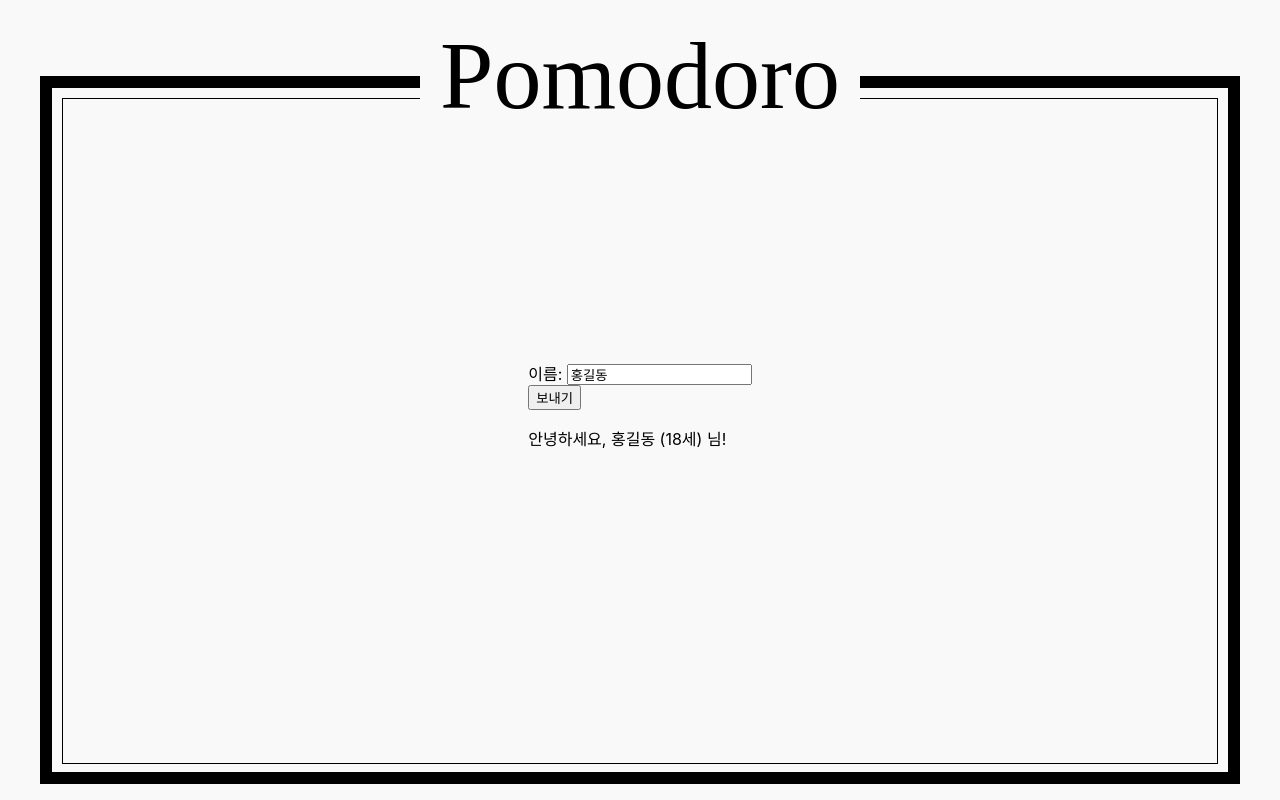
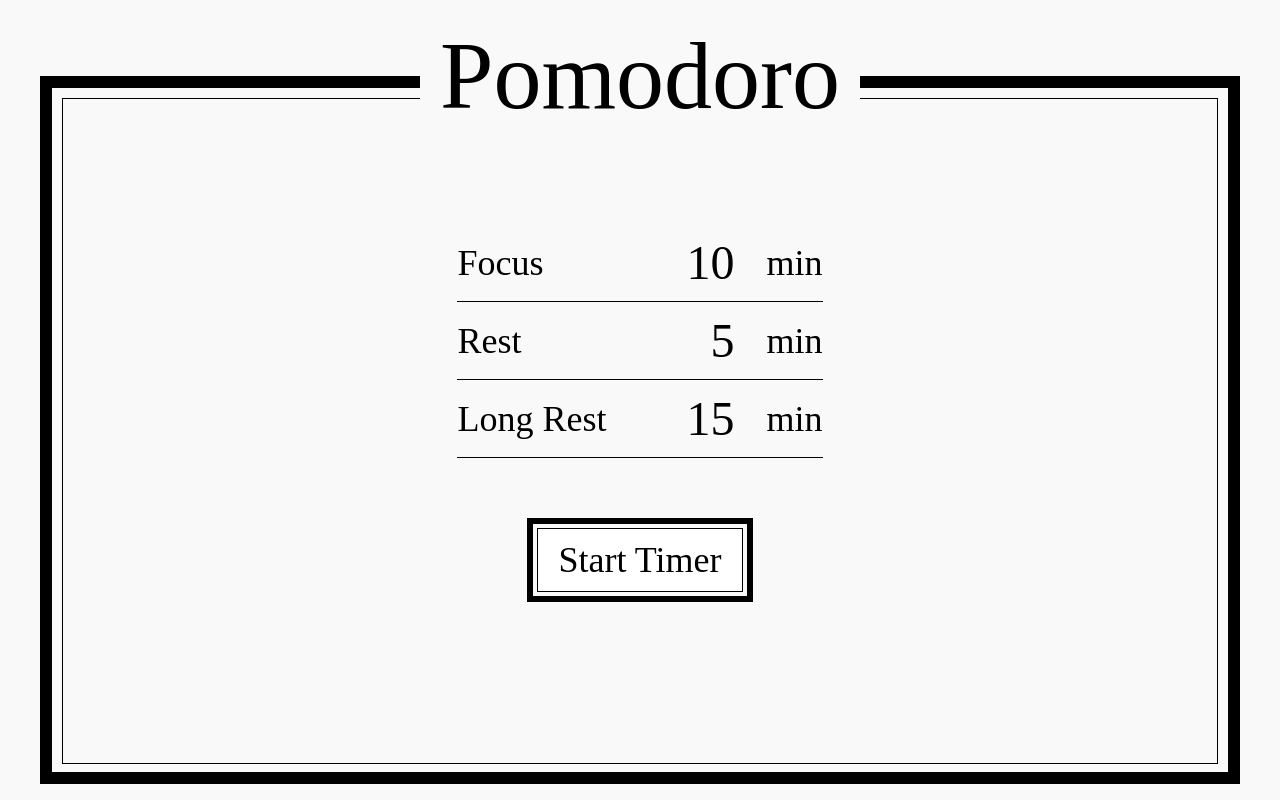
Before and after one commit to uuranus/pomodoro, a React (Create React App) app: page / in a window 1280 px wide. Built offline with nearby package versions, Linux system fonts and the light colour scheme.

Commit message:
feat: 폼 데이터 입력받고 타이머 시작

```diff
--- a/src/App.js
+++ b/src/App.js
@@ -10,9 +10,15 @@ import StateForm from './Form';
 function App() {
 
   const modes = ["Focus", "Rest", "Focus", "Rest", "Focus", "Rest", "Focus", "Long Rest"];
-  const times = [10, 5, 10, 5, 10, 5, 10, 15];
+  const [timeSettings, setTimeSettings] = useState([
+    { label: "Focus", value: 10, unit: "min" },
+    { label: "Rest", value: 5, unit: "min" },
+    { label: "Long Rest", value: 15, unit: "min" },
+  ]);
 
   const [currentMode, setCurrentMode] = useState(0);
+
+  const [isTimerRunning, setIsTimerRunning] = useState(false);
 
   const handleTimerEnd = () => {
     setCurrentMode((prevMode) => {
@@ -24,15 +30,31 @@ function App() {
     });
   };
 
+  const startTimer = (timeSettings) => {
+    console.log("Timer started with settings:", timeSettings);
+    // 타이머 로직 시작
+    setTimeSettings(timeSettings); // 새로운 시간 설정 저장
+    setIsTimerRunning(true); // 타이머 실행 상태로 변경
+  };
+
   return (
     <PomodoroContainer>
       <TitleLine >Pomodoro</TitleLine>
       <Title>Pomodoro</Title>
       <Frame>
         <ThinFrame>
-          <StateForm/>
-          {/* <Timer mode={modes[currentMode]} initialSeconds={times[currentMode]} onTimerEnd={handleTimerEnd} />
-          <Phases mode={currentMode} /> */}
+          {isTimerRunning ? (
+            <React.Fragment>
+              <Timer
+                mode={modes[currentMode]}
+                initialSeconds={timeSettings.find((setting) => setting.label === modes[currentMode])?.value ?? 0}
+                onTimerEnd={handleTimerEnd}
+              />
+              <Phases mode={currentMode} />
+            </React.Fragment>
+          ) : (
+            <StateForm onStartTimer={startTimer} />
+          )}
         </ThinFrame>
       </Frame>
     </PomodoroContainer>
--- a/src/Form.js
+++ b/src/Form.js
@@ -1,37 +1,151 @@
-import {useState } from 'react';
+import React, { useState } from "react";
+import styled from "styled-components";
 
-export default function StateForm(){
-    const [form, setForm] = useState({
-        name: '홍길동',
-        age: 18
-    });
+export default function StateForm({onStartTimer}) {
+  const [timeSettings, setTimeSettings] = useState([
+    { label: "Focus", value: 10, unit: "min" },
+    { label: "Rest", value: 5, unit: "min" },
+    { label: "Long Rest", value: 15, unit: "min" },
+  ]);
 
-    const handleForm = e =>{
-        setForm({
-            ...FormData,
-            [e.target.name]: e.target.value
-        });
-    }
+  const handleInputChange = (index, newValue) => {
+    const updatedSettings = timeSettings.map((time, i) =>
+      i === index ? { ...time, value: newValue } : time
+    );
+    setTimeSettings(updatedSettings);
+  };
 
-    const show= () =>{
-        console.log(`안녕하세요, ${form.name} (${form.age}세) 님!`);
-    };
+  const handleButton = () => {
+    onStartTimer(timeSettings);
+  };
 
-    return (
-        <form>
-            <div>
-                <label htmlFor = "name">이름: </label>
-                <input id = "name" name = "name" type = "text"
-                onChange = {handleForm} value = {form.name}/>
-            </div>
+  return (
+    <FormContainer>
+      <TimeTable>
+        {timeSettings.map((time, index) => (
+          <React.Fragment key={index}>
+            <TimeRow>
+              <TimeLabel>{time.label}</TimeLabel>
+              <TimeValue>
+                <TimeInput
+                  type = "number"
+                  value = {time.value}
+                  max = {999}
+                  size = {3}
+                  onChange={(e) => {
+                    const newValue = e.target.value;
+                    if (newValue.length <= 3) { // 최대 3자리까지 허용
+                      handleInputChange(index, parseInt(newValue, 10) || 0);
+                    }
+                  }}
+                />
+                <TimeUnit>{time.unit}</TimeUnit>
+              </TimeValue>
+            </TimeRow>
+            {index < timeSettings.length && <Separator />}
+          </React.Fragment>
+        ))}
+      </TimeTable>
+      <ButtonFrame>
+        <StartButton onClick = {handleButton}>Start Timer</StartButton>
+      </ButtonFrame>
+    </FormContainer>
+  );
+}
 
-            <div>
-                <button type = "button" onClick = {show}>
-                    보내기
-                </button>
-            </div>
+const FormContainer = styled.div`
+  margin: 0 auto;
+  display: flex;
+  flex-direction: column;
+  justify-content: center;
+  align-items: center;
+`;
 
-            <p>안녕하세요, {form.name} ({form.age}세) 님!</p>
-        </form>
-    );
-}
+const TimeTable = styled.div`
+  flex: 1;
+`;
+
+const TimeRow = styled.div`
+  display: flex;
+  justify-content: space-between;
+  align-items: center;
+  padding: 10px 0;
+  gap: 45px;
+`;
+
+const TimeLabel = styled.span`
+  font-size: 36px;
+  font-weight: 400;
+  font-family: Playfair Display, serif;
+`;
+
+const TimeValue = styled.div`
+  display: flex;
+  align-items: center;
+  justify-content: flex-end;
+  gap: 15px;
+`;
+
+const TimeInput = styled.input`
+  display: inline-block;
+  text-align: end;
+  width: 4ch;
+  font-size: 48px;
+  font-weight: 500;
+  font-family: Lora Display, serif;
+  border: none;
+  background: none;
+  appearance: textfield;
+
+  -moz-appearance: none;
+  -webkit-appearance: none;
+
+  &:focus {
+    outline: none;
+    appearance: textfield;
+    -moz-appearance: textfield;
+    -webkit-appearance: textfield;
+    margin: 0px;
+  }
+
+  &:hover {
+    outline: none;
+    appearance: textfield;
+    -moz-appearance: textfield;
+    -webkit-appearance: textfield;
+  }
+`;
+
+const TimeUnit = styled.span`
+  font-size: 36px;
+  font-weight: 400;
+  font-family: Playfair Display, serif;
+`;
+
+const Separator = styled.hr`
+  border: none;
+  border-top: 1px solid black;
+  margin: 0;
+`;
+
+const ButtonFrame = styled.div`
+    display: inline-block;
+    border: 6px solid black;
+    padding: 4px;
+    margin-top: 60px;
+`;
+
+const StartButton = styled.button`
+  padding: 10px 20px;
+  border: 1px solid black;
+  background-color: #fff;
+  font-size: 36px;
+  font-family: Playfair Display, serif;
+  cursor: pointer;
+  transition: background-color 0.3s, color 0.3s;
+
+  &:hover {
+    background-color: black;
+    color: white;
+  }
+`;
--- a/src/Phases.js
+++ b/src/Phases.js
@@ -51,12 +51,14 @@ const PhaseTable = styled.div`
   border-bottom: 1px solid black;
   display: grid;
   grid-template-columns: repeat(8, 1fr);
+  margin: 12px;
 `;
 
 const Arrow = styled.div`
   display: flex;
   justify-content: center;
   align-items: center;
+  margin-bottom: 25px;
 `;
 
 const ActiveArrow = styled.svg`
@@ -66,14 +68,14 @@ const ActiveArrow = styled.svg`
 `;
 
 const Phase = styled.div`
-  font-size: 16px;
+  font-size: 24px;
   font-family: Playfair Display, serif;
   text-align: center;
   display: flex;
   justify-content: center;
   align-items: center;
-  padding: 30px;
   color: black;
+  margin-bottom: 25px;
 `;
 
 const ActivePhase = styled(Phase)`
--- a/src/Timer.js
+++ b/src/Timer.js
@@ -44,17 +44,16 @@ function Timer({ mode, initialSeconds, onTimerEnd }) {
 
   return (
     <React.Fragment>
-      <CurrentTime>{mode} Time</CurrentTime>
+      <CurrentMode>{mode} Time</CurrentMode>
       <TimeCount>{formatTime(count)}</TimeCount>
-
     </React.Fragment>
   );
 };
 
 export default Timer;
 
-const CurrentTime = styled.div`
-  font-size: 32px;
+const CurrentMode = styled.div`
+  font-size: 48px;
   color: black;
   font-family: Playfair Display, serif;
   margin-bottom: 10px;
```
Lines whose indentation alone changed are shown as unchanged.
